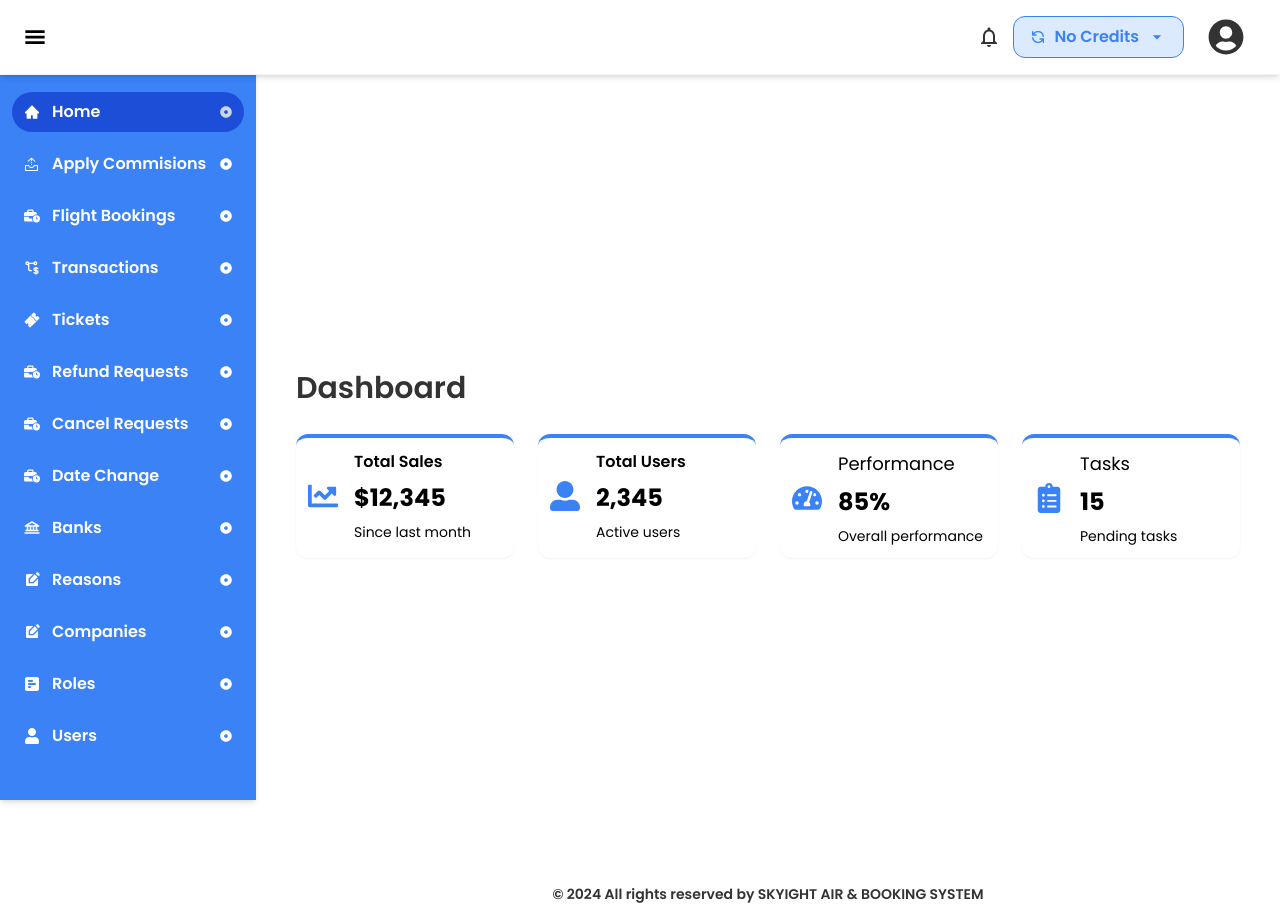
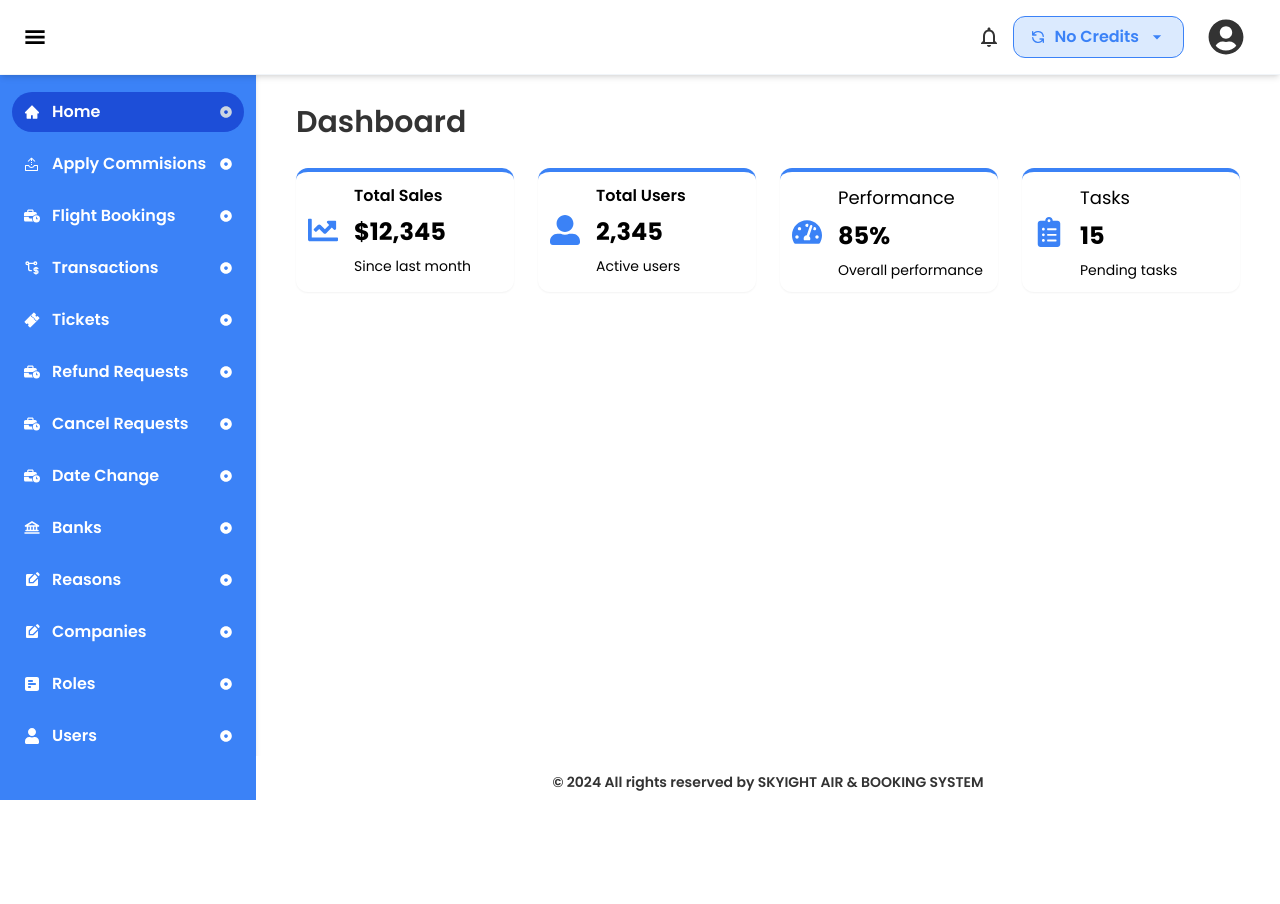
Before and after one commit to techxudo-office/Skyight-MD, a React (Vite) app: page /dashboard in a window 1280 px wide. After the commit the page ends 800 px from the top, so only its background shows below. Built offline with nearby package versions, Linux system fonts and the light colour scheme; no server answers; sample sign-in values are in the browser's storage.

Commit message:
Fix: layout footer

```diff
--- a/src/layout/layout.jsx
+++ b/src/layout/layout.jsx
@@ -14,14 +14,11 @@ const Layout = () => {
         <div className="flex ">
             <Sidebar status={sidebarStatus} />
             <Header sidebarStatus={sidebarStatus} setSidebarStatusHandler={setSidebarStatusHandler} />
-            <div className="flex-1 flex flex-col  mt-16 ">
-
-                    <div className="flex items-center min-h-screen  justify-center w-full p-5">
+            <div className="flex-1 relative flex flex-col min-h-screen  pt-16 pb-10">
+                    <div className="flex   justify-center w-full p-5">
                         <Outlet />
                     </div>
-
-
-                <div className="flex self-end justify-self-end  justify-center w-full  p-3 pb-0 bg-white">
+                <div className="absolute bottom-0  flex justify-center w-full  py-2 bg-white">
                     <h2 className="mt-2 font-semibold text-center text-text text-sm">© 2024 All rights reserved by SKYIGHT AIR & BOOKING SYSTEM</h2>
                 </div>
             </div>
```
